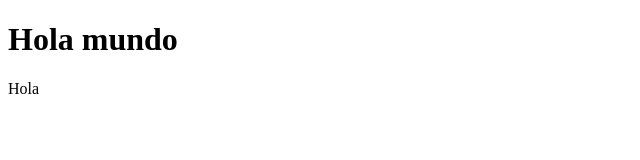
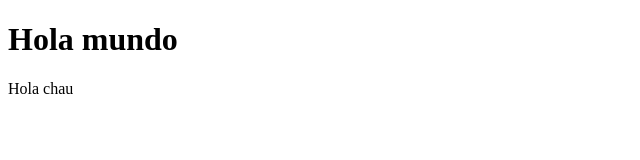
Before and after one commit to PabloKoziolas/git-test, a plain HTML site: page index.html in a window 1280 px wide. Shown: the full height of the page, 0-640 px from the left. Drawn offline with Linux system fonts and the light colour scheme.

Commit message:
Chsnge 3

```diff
--- a/index.html
+++ b/index.html
@@ -9,7 +9,7 @@
     <main>
         <h1>Hola mundo</h1>
         <div>
-            Hola
+            Hola chau
         </div>
     </main>
 </body>
```
